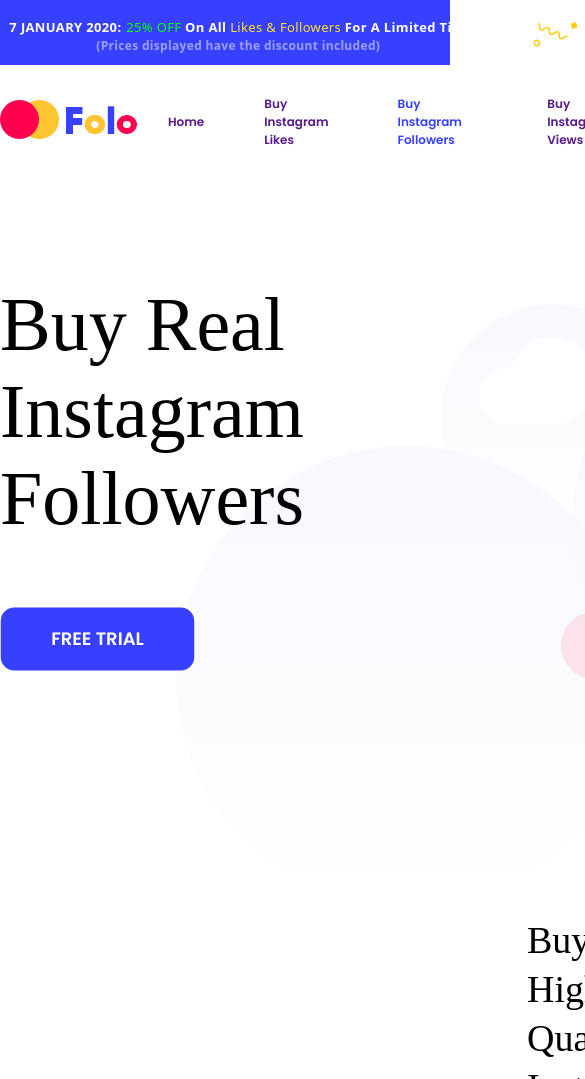
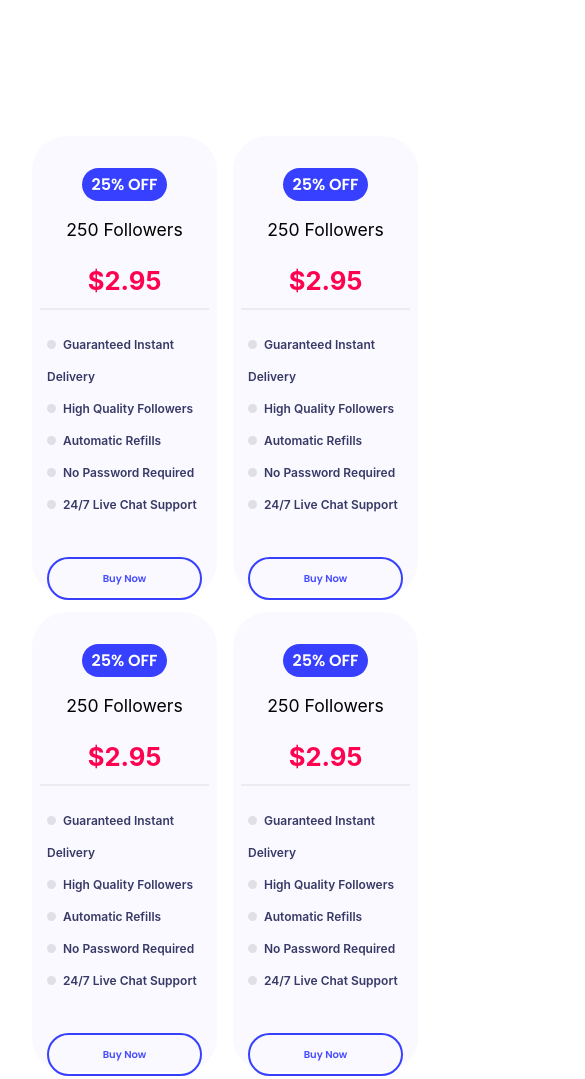
Before and after one commit to AgkTF/Folo-website, a website: page index.html in a window 390 px wide. Shown: the top 1079 px of the page, 585 px wide, since content can reach past the window. Drawn offline with Linux system fonts and the light colour scheme; a web font is replaced by a local one.

Commit message:
Change the breakpoint to 480px, make the categories section responsive minus the blue one.

```diff
--- a/index.html
+++ b/index.html
@@ -7,7 +7,7 @@
     <link rel="stylesheet" href="css/style.css" />
   </head>
   <body>
-    <header>
+    <!-- <header>
       <img src="images/grafiti-with-text.svg" alt="top banner" />
     </header>
 
@@ -24,10 +24,10 @@
         <a href="" class="navbar-item">Contact Us</a>
         <button class="trial-btn">FREE TRIAL</button>
       </div>
-    </nav>
+    </nav> -->
 
     <main>
-      <section class="intro">
+      <!-- <section class="intro">
         <div class="intro-content">
           <p class="intro-text">
             <span>Buy Real</span>
@@ -65,7 +65,7 @@
             worry: we refill lost followers automatically, daily!
           </p>
         </div>
-      </section>
+      </section> -->
 
       <section class="categories">
         <div class="category">
@@ -88,7 +88,7 @@
           <button class="buy-btn">Buy Now</button>
         </div>
 
-        <div class="category category-blue">
+        <!-- <div class="category category-blue">
           <img
             src="images/green-tick.svg"
             alt="green tick"
@@ -111,6 +111,26 @@
           </ul>
 
           <button class="buy-btn btn-blue">Buy Now</button>
+        </div> -->
+
+        <div class="category">
+          <div class="discount">
+            25% OFF
+          </div>
+          <p class="categories-followers">250 Followers</p>
+          <p class="cat-price">
+            $2.95
+          </p>
+          <hr />
+          <ul>
+            <li>Guaranteed Instant Delivery</li>
+            <li>High Quality Followers</li>
+            <li>Automatic Refills</li>
+            <li>No Password Required</li>
+            <li>24/7 Live Chat Support</li>
+          </ul>
+
+          <button class="buy-btn">Buy Now</button>
         </div>
 
         <div class="category">
--- a/style.scss
+++ b/style.scss
@@ -276,6 +276,7 @@ main {
 
   .reasons__left {
     height: 450px;
+    z-index: 1000;
 
     .left__pattern {
       margin-top: 75px;
@@ -439,11 +440,25 @@ main {
 //   display: none;
 // }
 
-@media screen and (max-width: 768px) {
+@media screen and (max-width: 480px) {
   html,
   body {
     min-width: 450px;
     margin: 0 auto;
+  }
+
+  .categories {
+    display: grid;
+    grid-template-columns: repeat(2, 1fr);
+    grid-template-rows: repeat(2, 1fr);
+    gap: 1rem 1rem;
+    padding: 2rem;
+
+    .category {
+      ul {
+        padding-left: 15px;
+      }
+    }
   }
 
   .reasons {
@@ -458,7 +473,7 @@ main {
     .reasons__right {
       .right__illust {
         position: relative;
-        left: 165px;
+        left: 120px;
         bottom: 50px;
       }
 
```
Also changed, not shown: css/style.css.
